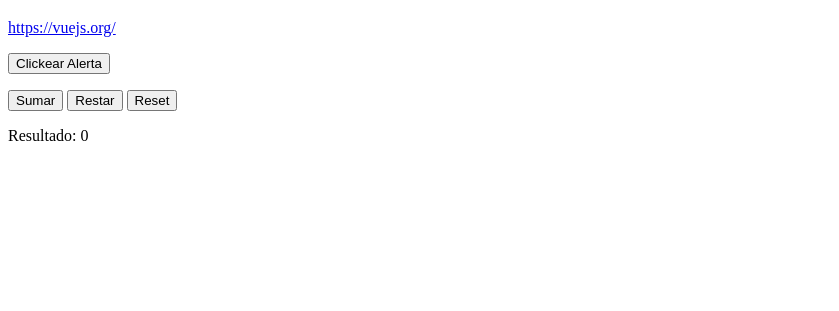
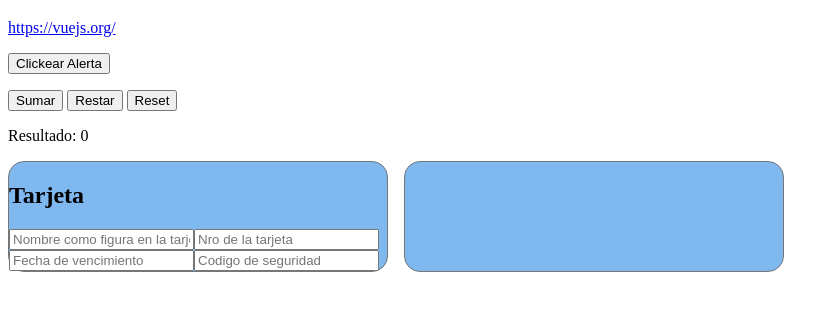
Before and after one commit to j-e-g/practica-vuejs, a plain HTML site: page index.html in a window 1280 px wide. Shown: the part 61-372 px from the top of the page, without its empty margins (0-839 px from the left). Drawn offline with nearby package versions, Linux system fonts and the light colour scheme.

Commit message:
Base de tarjeta

```diff
--- a/app.js
+++ b/app.js
@@ -3,7 +3,11 @@ const app = Vue.createApp({
     return {
       titulo: "Prueba de VueJS",
       vueLink: "https://vuejs.org/",
-      contador:0
+      contador:0,
+      nombre:"",
+      nro_tarjeta:"",
+      fecha_vencimiento:"",
+      cod_seguridad:""
     };
   },
 
--- a/index.html
+++ b/index.html
@@ -19,6 +19,22 @@
       <p>Resultado: {{ contador }}</p>
 
     </section>
+    <div class="tarjeta">
+      <div class="card-container">
+        <h2>Tarjeta</h2>
+        <input type="text" placeholder="Nombre como figura en la tarjeta" v-model="nombre">
+        <input type="number" placeholder="Nro de la tarjeta" v-model="nro_tarjeta">
+        <input type="number" placeholder="Fecha de vencimiento" v-model="fecha_vencimiento">
+        <input type="number" placeholder="Codigo de seguridad" v-model="cod_seguridad">
+      </div>
+      <div class="card-container">
+        {{ nombre }}
+        {{ nro_tarjeta }}
+        {{ fecha_vencimiento }}
+        {{ cod_seguridad }}
+      </div>
+    </div>
+
   </div>
   <script src="https://unpkg.com/vue@next"></script>
   <script src="app.js"></script>
--- a/style.css
+++ b/style.css
@@ -0,0 +1,10 @@
+.tarjeta {
+  display: inline-grid;
+  grid-template-columns: 50% 50%;
+  gap: 1em;
+}
+.card-container {
+  border: 1px solid #777;
+  border-radius: 1em;
+  background: #7fb7ef;
+}
```
